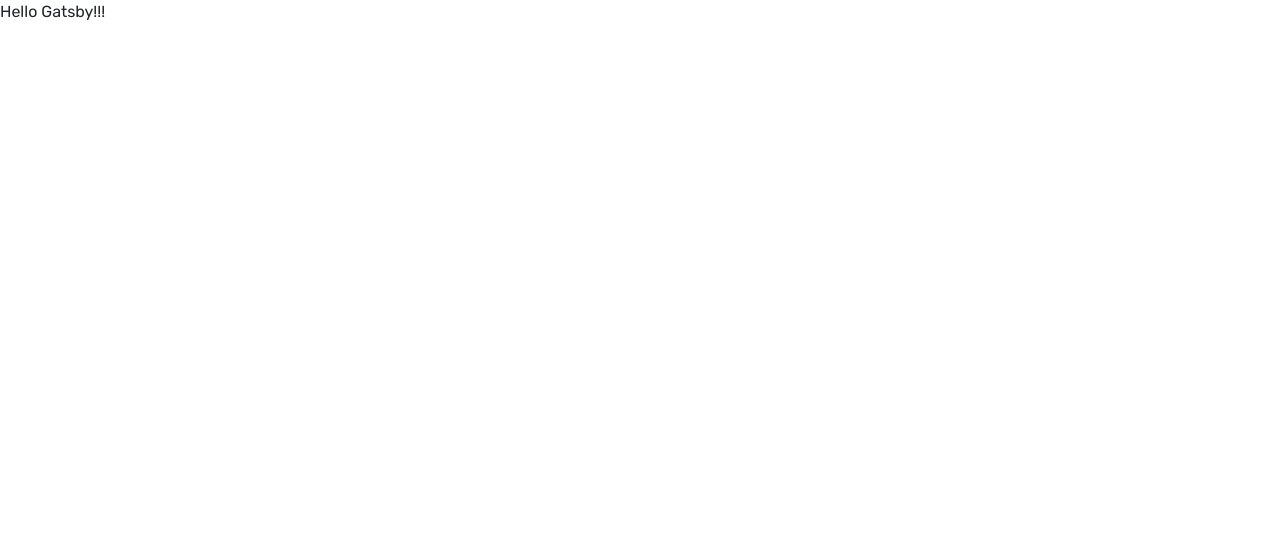
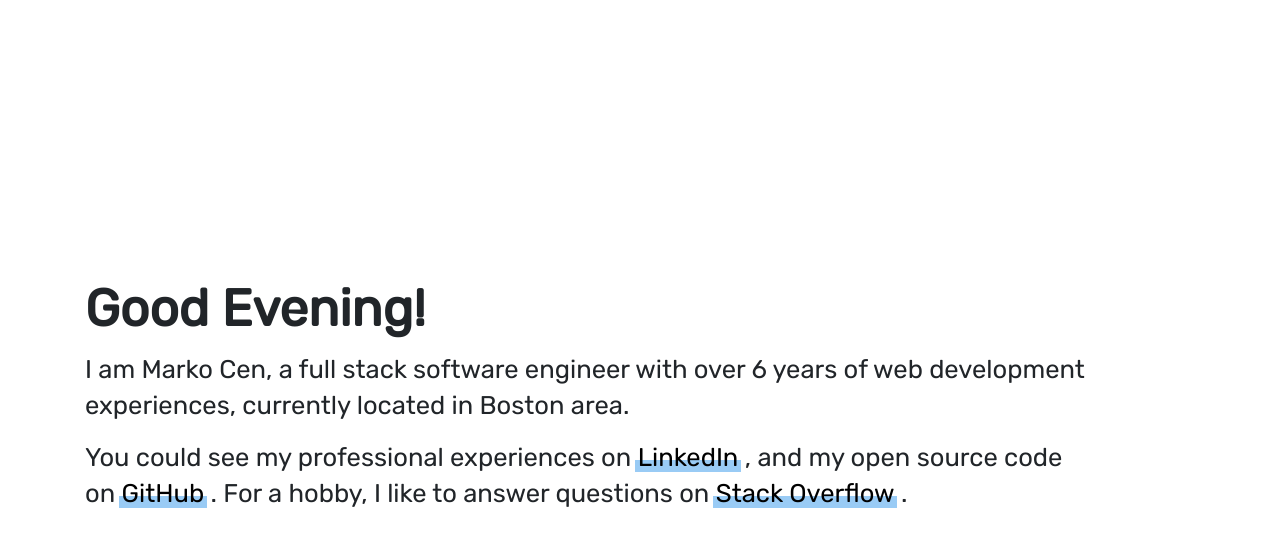
Before and after one commit to MarkoCen/markocen.com, a Gatsby site: page / in a window 1280 px wide. Built offline with nearby package versions, Linux system fonts and the light colour scheme; Gatsby itself is replaced by a stand-in of ours.

Commit message:
implement index page

```diff
--- a/src/blogs/2019/10/test-blog.md
+++ b/src/blogs/2019/10/test-blog.md
@@ -1,7 +1,7 @@
 ---
 path: '/test-blog'
 date: '2019-10-03T15:05:26.778Z'
-title: 'This is a test blog'
+title: 'THIS IS A TEST TITLE'
 ---
 
 Oooooh-weeee, my first blog post! [Google](https://google.com)
--- a/src/pages/index.tsx
+++ b/src/pages/index.tsx
@@ -1,7 +1,52 @@
 import React, { FunctionComponent } from 'react';
 
 const IndexPage: FunctionComponent = () => {
-    return <div>Hello Gatsby!!!</div>;
+    const date = new Date();
+    const hours = date.getHours();
+    let greetings = '';
+
+    if (hours > 5 && hours < 12) {
+        greetings = 'Good Morning';
+    } else if (hours >= 12 && hours < 18) {
+        greetings = 'Good Afternoon';
+    } else {
+        greetings = 'Good Evening';
+    }
+
+    const yearsOfExperiences = date.getFullYear() - 2013;
+
+    return (
+        <div className='container vw-100 vh-100 d-flex align-items-center'>
+            <div className='row w-100'>
+                <div className='col-12'>
+                    <h1>{greetings}!</h1>
+                </div>
+                <div className='col-12'>
+                    <p className=''>
+                        I am Marko Cen, a full stack software engineer with over {yearsOfExperiences} years of web
+                        development experiences, currently located in Boston area.
+                    </p>
+                </div>
+                <div className='col-12'>
+                    <p className=''>
+                        You could see my professional experiences on
+                        <a href='https://www.linkedin.com/in/markocen/' rel='nofollow'>
+                            LinkedIn
+                        </a>
+                        , and my open source code on
+                        <a href='https://github.com/markocen' rel='nofollow'>
+                            GitHub
+                        </a>
+                        . For a hobby, I like to answer questions on
+                        <a href='https://stackoverflow.com/users/5454390/markocen?tab=profile' rel='nofollow'>
+                            Stack Overflow
+                        </a>
+                        .
+                    </p>
+                </div>
+            </div>
+        </div>
+    );
 };
 
 export default IndexPage;
--- a/src/styles/globals.scss
+++ b/src/styles/globals.scss
@@ -6,6 +6,13 @@ $font-family-base: 'Rubik', $system-font;
 $link-color: #000;
 $link-hover-color: #000;
 $link-hover-decoration: none;
+
+$enable-responsive-font-sizes: true;
+$font-size-base: 1.6rem;
+$line-height-base: 1.4;
+$font-weight-light: 100;
+$font-weight-normal: 300;
+$font-weight-bold: 500;
 
 @import '~bootstrap/scss/functions';
 @import '~bootstrap/scss/variables';
@@ -16,8 +23,25 @@ $link-hover-decoration: none;
 
 @import '~bootstrap/scss/grid';
 
+// html.wf-active * {
+//     opacity: 1;
+//     transition: opacity 100ms ease-in-out;
+// }
+
+html.wf-loading * {
+    opacity: 0 !important;
+    // transition: opacity 100ms ease-in-out;
+}
+
+body {
+    min-height: 100vh;
+    min-width: 100vw;
+}
+
 a {
     position: relative;
+    margin-left: 0.25em;
+    margin-right: 0.25em;
     &::after {
         content: '';
         position: absolute;
@@ -27,7 +51,7 @@ a {
         right: -0.1em;
         bottom: 0;
         transition: top 200ms cubic-bezier(0, 0.8, 0.13, 1);
-        background-color: rgba(0, 116, 217, 0.4);
+        background-color: rgba(0, 126, 229, 0.4);
     }
 
     &:hover::after {
--- a/src/templates/blog-post.tsx
+++ b/src/templates/blog-post.tsx
@@ -1,5 +1,6 @@
 import { graphql } from 'gatsby';
 import React, { FunctionComponent } from 'react';
+import PageLayout from '../components/common/PageLayout';
 
 interface IProps {
     data: {
@@ -13,12 +14,12 @@ interface IProps {
 const BlogPostTemplate: FunctionComponent<IProps> = ({ data }) => {
     const { markdownRemark } = data;
     return (
-        <div className='blog-post-container'>
+        <PageLayout>
             <div className='blog-post'>
                 <h1>{markdownRemark.frontmatter.title}</h1>
                 <div className='blog-post-content' dangerouslySetInnerHTML={{ __html: markdownRemark.html }} />
             </div>
-        </div>
+        </PageLayout>
     );
 };
 
```
Also changed, not shown: src/components/common/PageLayout.tsx (added, +7 -0 lines), src/pages/blog.tsx (+5 -5 lines).
